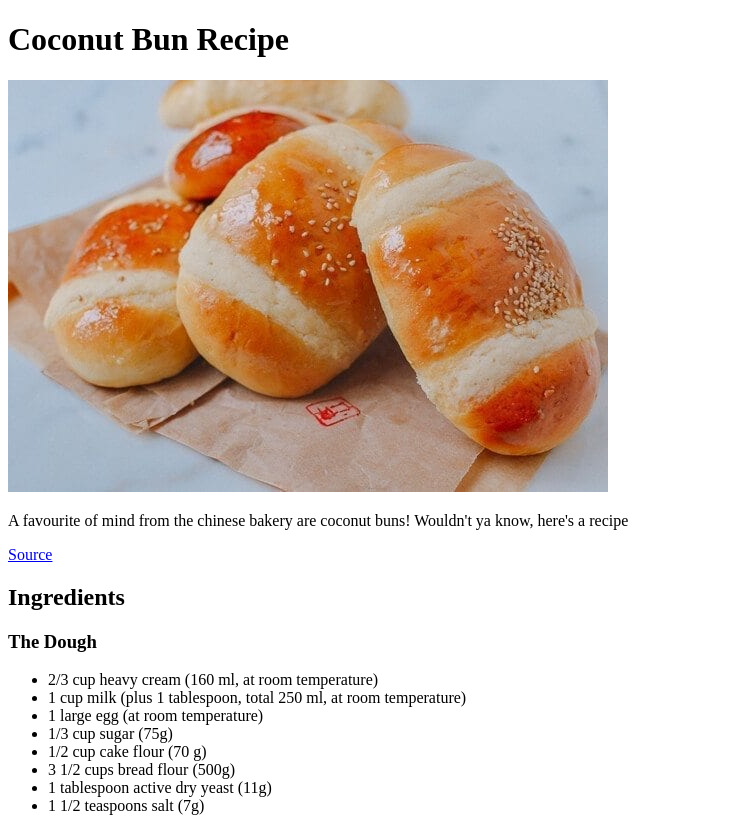
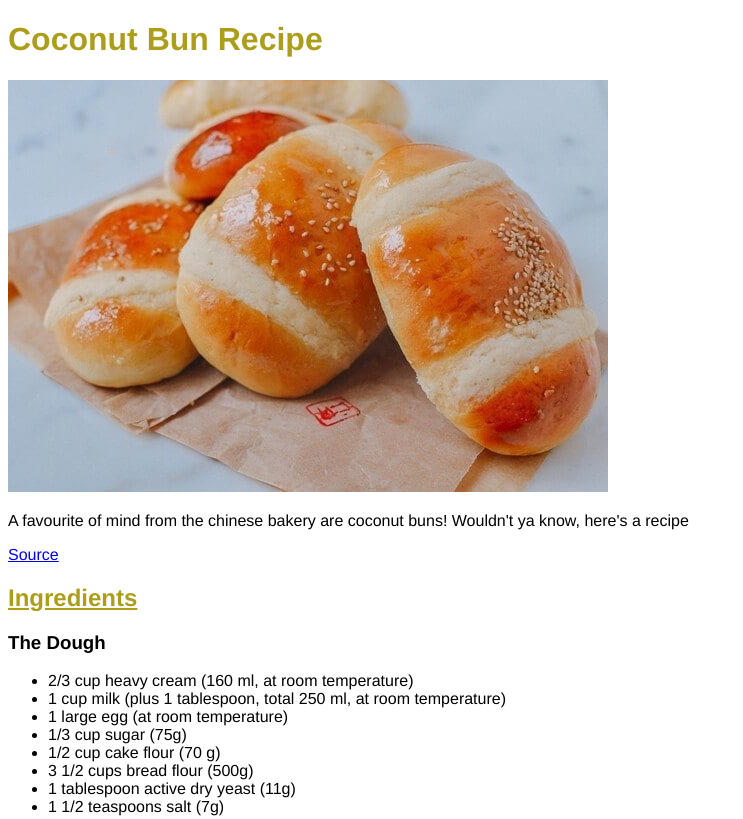
Before and after one commit to kvau/odin-recipes, a plain HTML site: page recipes/coconut-buns.html in a window 1280 px wide. Shown: the top 819 px of the page, without its empty margins (0-743 px from the left). Drawn offline with Linux system fonts and the light colour scheme.

Commit message:
Add style to the coconut bun page.

```diff
--- a/recipes/coconut-buns.html
+++ b/recipes/coconut-buns.html
@@ -3,9 +3,10 @@
     <head>
         <meta charset="UTF-8">
         <title>Coconut Bun Recipe</title>
+        <link rel="stylesheet" href="style-coconut.css">
     </head>
 
-    <body>
+    <body class="font">
         <h1>Coconut Bun Recipe</h1>
         <img src="../images/coconutbuns.jpeg">
         <p>A favourite of mind from the chinese bakery are coconut buns!
--- a/recipes/style-coconut.css
+++ b/recipes/style-coconut.css
@@ -0,0 +1,14 @@
+
+
+.font{
+    font-family: Helvetica, Arial, sans-serif;
+}
+
+h1{
+    color: rgb(172, 158, 27)
+}
+
+h2{
+    color: rgb(172, 158, 27);
+    text-decoration: underline;
+}
```
